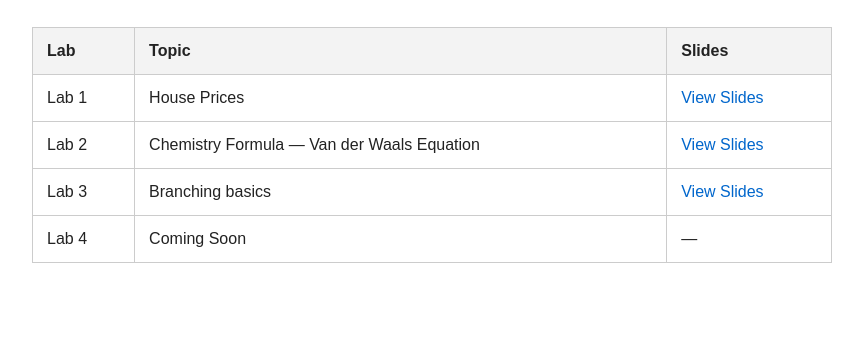
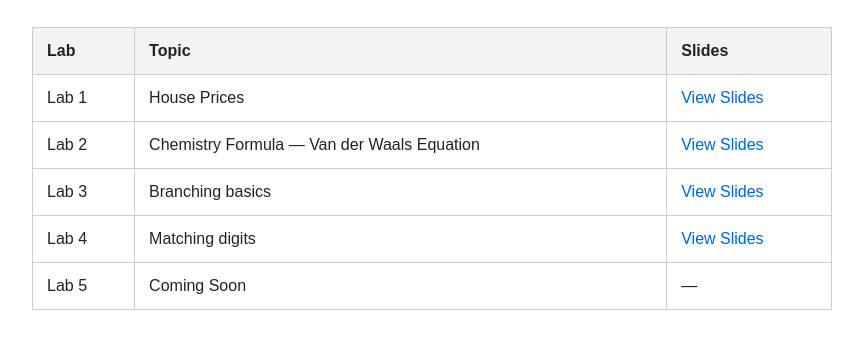
Before and after one commit to bmsohwinc/bmsohwinc.github.io, a plain HTML site: page TA/CS010A/F26/index.html in a window 1280 px wide. Shown: the part 113-462 px from the top of the page, without its empty margins (208-1071 px from the left). Drawn offline with Linux system fonts and the light colour scheme.

Commit message:
Add Lab 4 details and link to slides

```diff
--- a/TA/CS010A/F26/index.html
+++ b/TA/CS010A/F26/index.html
@@ -91,6 +91,14 @@
 
         <tr>
             <td>Lab 4</td>
+            <td>Matching digits</td>
+            <td>
+                <a href="lab4_slides.pdf" target="_blank">View Slides</a>
+            </td>
+        </tr>
+
+        <tr>
+            <td>Lab 5</td>
             <td>Coming Soon</td>
             <td>—</td>
         </tr>
```
